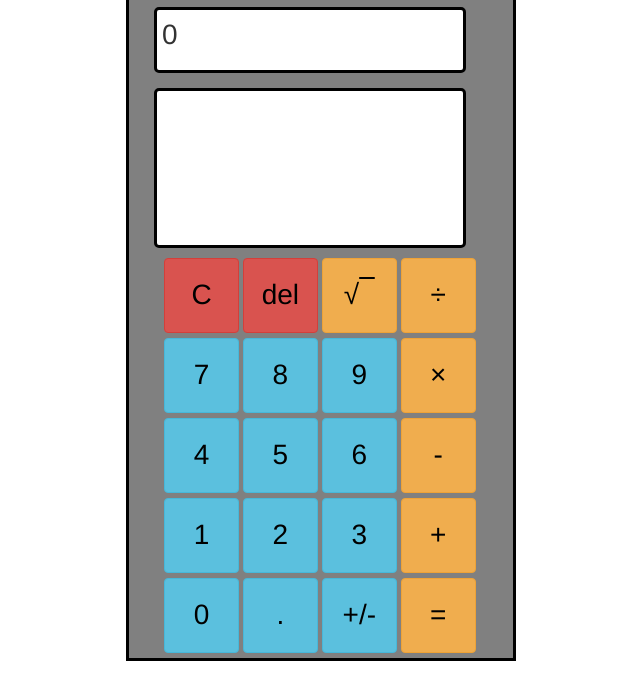
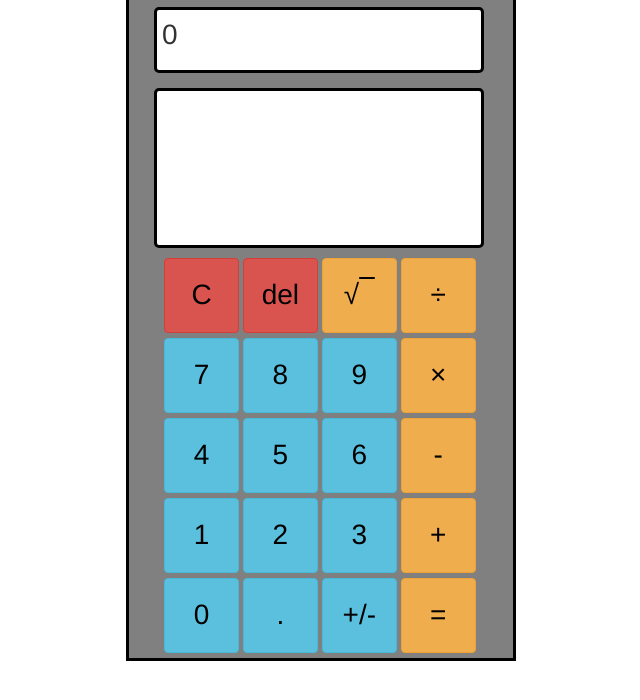
Before and after one commit to billkremer/calculator, a website: page public/views/index.html in a window 1280 px wide. Shown: the part 96-796 px from the top of the page, without its empty margins (319-959 px from the left). Drawn offline with nearby package versions, Linux system fonts and the light colour scheme.

Commit message:
updated styling to make the displays line up.

```diff
--- a/public/views/styles.css
+++ b/public/views/styles.css
@@ -21,7 +21,6 @@ form button {
 h1 {
  color: white;
  text-align: center;
-
 }
 
 .row {
@@ -29,7 +28,7 @@ h1 {
 }
 
 #currentCalculationDisplay, #previousCalculationDisplay {
-  width:312px;
+  width:330px;
   border: 3px solid black;
   background-color: white;
   margin: 5px 5px;
```
